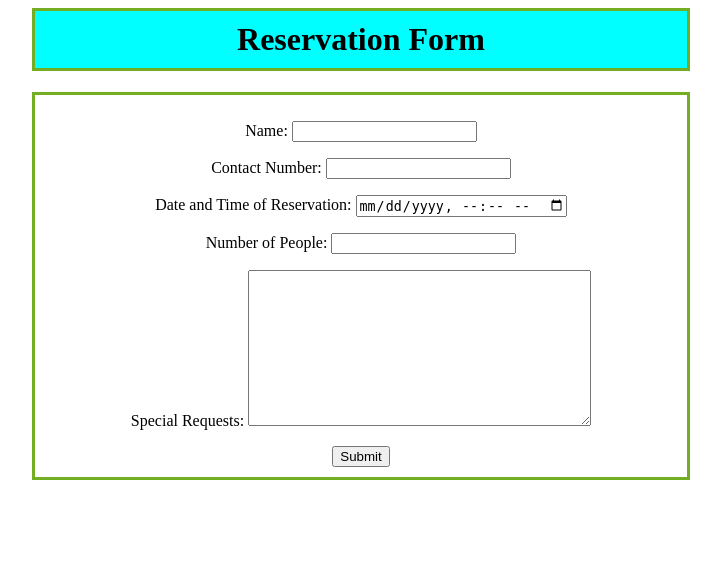
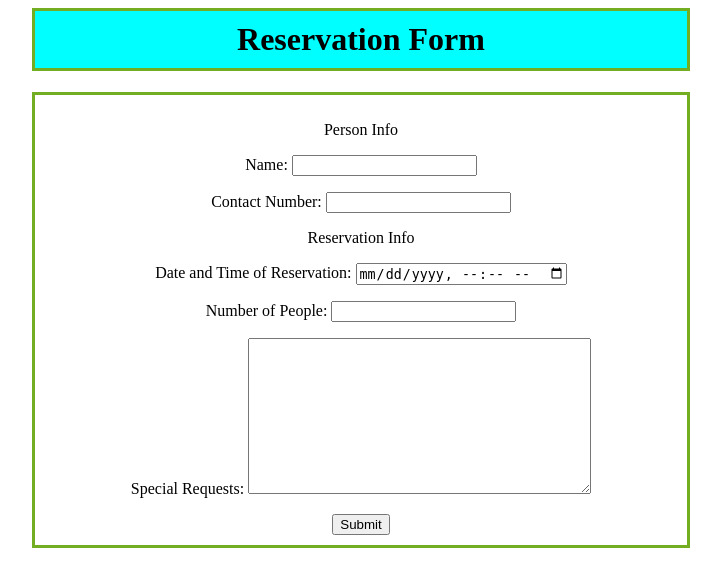
Before and after one commit to Ab-Romia/djangoProject, a Django app: page /myapp/reservation/ in a window 1280 px wide. Shown: the top 587 px of the page, without its empty margins (279-1000 px from the left). Run offline with Django 4.2, Linux system fonts and the light colour scheme; parts of the project's set-up code (start-up, migrations or seed data) failed here and were passed over.

Commit message:
before mysql

```diff
--- a/myapp/admin.py
+++ b/myapp/admin.py
@@ -1,5 +1,7 @@
 from django.contrib import admin
-from .models import Reservation
+from .models import Reservation, Person, Employees
 
 # Register your models here.
 admin.site.register(Reservation)
+admin.site.register(Person)
+admin.site.register(Employees)
--- a/myapp/forms.py
+++ b/myapp/forms.py
@@ -1,11 +1,19 @@
 from django import forms
-from .models import Reservation
+from .models import Reservation, Person
+
+
+# class PersonForm to take the fields of the name and contact number in the models.py
+
+class PersonForm(forms.ModelForm):
+    class Meta:
+        model = Person
+        fields = ['name', 'contact']
 
 
 class ReservationForm(forms.ModelForm):
     class Meta:
         model = Reservation
-        fields = '__all__'
+        fields = ['datetime', 'count', 'notes']
         widgets = {
             'datetime': forms.DateTimeInput(attrs={'type': 'datetime-local'}),
         }
--- a/myapp/models.py
+++ b/myapp/models.py
@@ -2,12 +2,29 @@ from unicodedata import name
 from django.db import models
 
 
-# Create your models
-# here.
+class Person(models.Model):
+    name = models.CharField(max_length=100, blank=True)
+    contact = models.CharField('Contact Number', max_length=15)
+
+    def __str__(self):
+        return self.name
+
 
 class Reservation(models.Model):
-    name = models.CharField(max_length=100, blank=True)
-    contact = models.CharField('Contact Number', max_length=15)
+    person = models.ForeignKey(Person, on_delete=models.CASCADE)
     datetime = models.DateTimeField('Date and Time of Reservation')
     count = models.IntegerField('Number of People')
     notes = models.TextField('Special Requests', blank=True)
+
+    def __str__(self):
+        return self.person.name
+
+
+class Employees(models.Model):
+    first_name = models.CharField(max_length=200)
+    last_name = models.CharField(max_length=200)
+    role = models.CharField(max_length=100)
+    shift = models.IntegerField()
+
+    def __str__(self):
+        return self.first_name
--- a/myapp/views.py
+++ b/myapp/views.py
@@ -7,12 +7,19 @@ from . import forms
 from .models import Reservation
 
 
+# Create a reservation view to take the reservation details from the user (name, contact, datetime, count, notes) and save it to the database.
+
 def ReservationView(request):
     if request.method == 'POST':
-        form = forms.ReservationForm(request.POST)
-        if form.is_valid():
-            form.save()
-            return HttpResponse('Reservation saved!')
+        person_form = forms.PersonForm(request.POST)
+        reservation_form = forms.ReservationForm(request.POST)
+        if person_form.is_valid() and reservation_form.is_valid():
+            person = person_form.save()
+            reservation = reservation_form.save(commit=False)
+            reservation.person = person
+            reservation.save()
+            return HttpResponse('Reservation is successful!')
     else:
-        form = forms.ReservationForm()
-    return render(request, 'reservation.html', {'reservation': form})
+        person_form = forms.PersonForm()
+        reservation_form = forms.ReservationForm()
+    return render(request, 'reservation.html', {'person_form': person_form, 'reservation_form': reservation_form})
--- a/templates/reservation.html
+++ b/templates/reservation.html
@@ -2,7 +2,10 @@
 <div style="text-align: center;">
 <form action = "" class="forms" method = "post">
 {% csrf_token %}
-    {{ reservation.as_p }}
+    <p id = '1'>Person Info</p>
+    {{ person_form.as_p }}
+    <p id = '2'>Reservation Info</p>
+    {{ reservation_form.as_p }}
     <input type = "submit" value = "Submit">
 </form>
 </div>
```
Also changed, not shown: db.sqlite3, myapp/migrations/0013_person_remove_reservation_contact_and_more.py (added), myapp/migrations/0014_rename_name_reservation_person.py (added), myapp/migrations/0015_employees.py (added).
